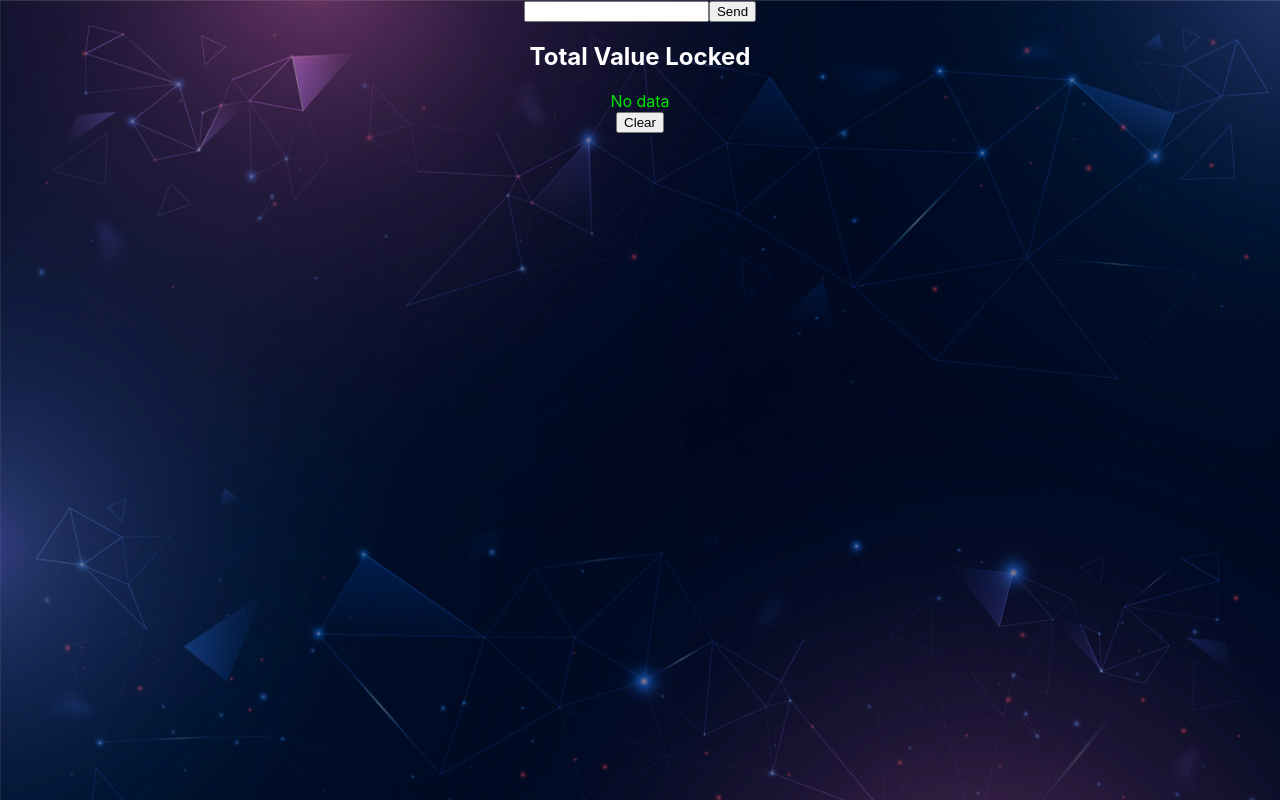
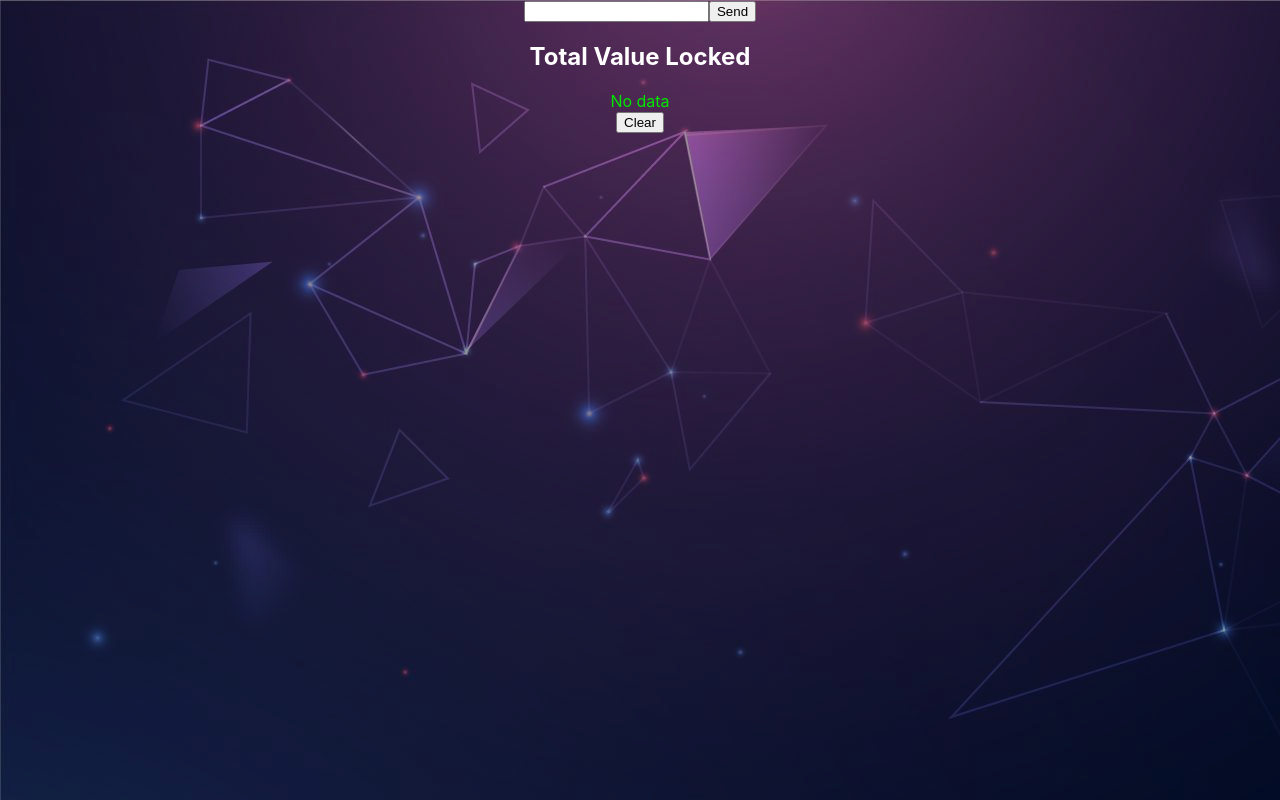
Before and after one commit to Susy2801/TVL-app, a React (Create React App) app: page / in a window 1280 px wide. Built offline with nearby package versions, Linux system fonts and the light colour scheme.

Commit message:
UI change: - des center - BG auto

```diff
--- a/src/App.css
+++ b/src/App.css
@@ -83,7 +83,7 @@
   width: 600px;
   height: 300px;
   margin: 10px auto;
-  text-align: justify;
+  text-align: center;
   color: white;
 }
 
--- a/src/index.css
+++ b/src/index.css
@@ -7,7 +7,7 @@ body {
   -moz-osx-font-smoothing: grayscale;
   height: 100vh;
   background-image: url("./bg.jpg");
-  background-size: cover;
+  background-size: auto;
   backdrop-filter: blur(0.5px);
   backdrop-filter: brightness(60%);
 }
```
